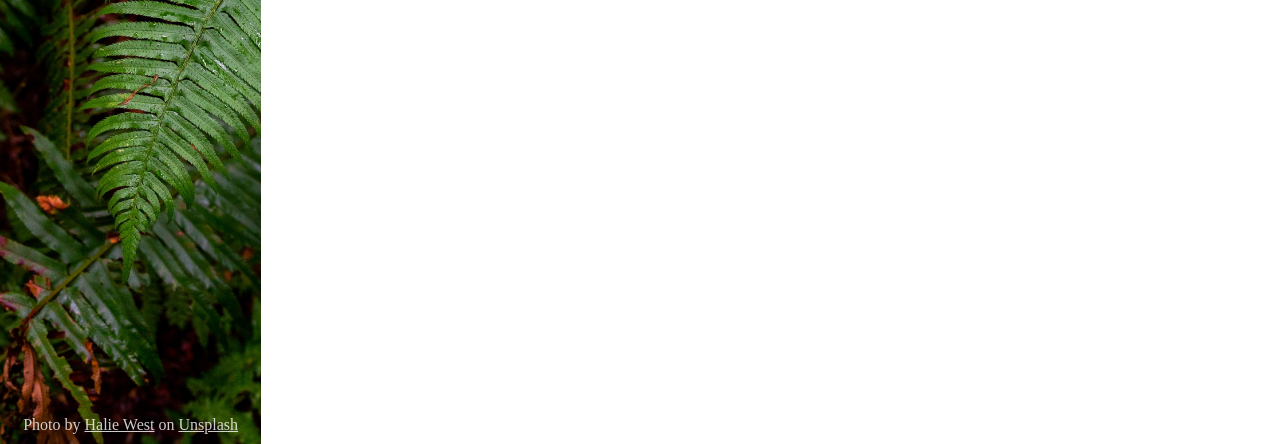
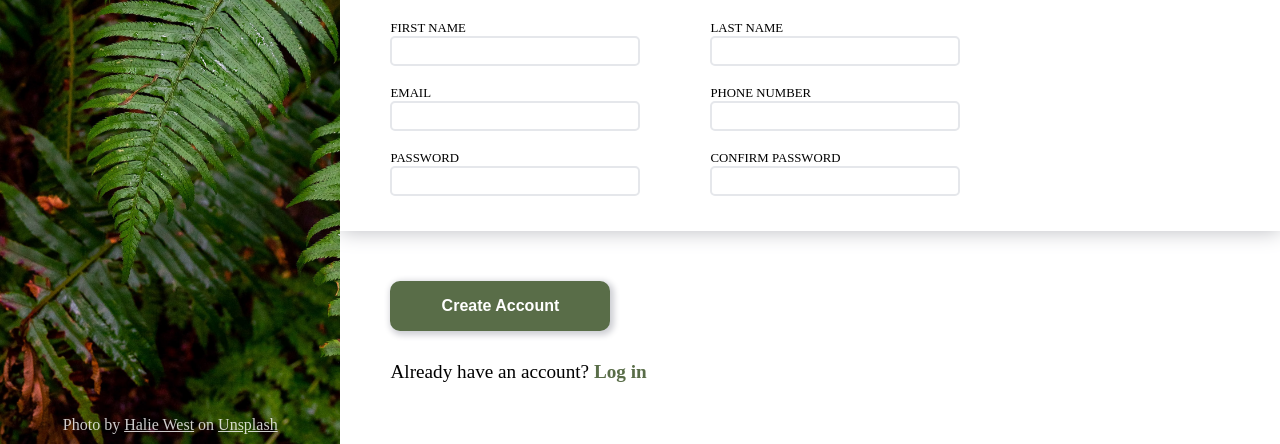
Before and after one commit to WingedGlider/odin-sign-up-form, a plain HTML site: page index.html in a window 1280 px wide. Shown: the part 356-800 px from the top of the page. Drawn offline with Linux system fonts and the light colour scheme.

Commit message:
Modify page structure, apply general styles

```diff
--- a/index.html
+++ b/index.html
@@ -14,24 +14,42 @@
     <span>Photo by <a href="https://unsplash.com/@haliewestphoto?utm_content=creditCopyText&utm_medium=referral&utm_source=unsplash">Halie West</a> on <a href="https://unsplash.com/photos/green-leaf-plant-in-close-up-photography-25xggax4bSA?utm_content=creditCopyText&utm_medium=referral&utm_source=unsplash">Unsplash</a></span>
   </div>
   <form action="" method="post">
-    <div>
+    <div class="form">
         <p>This is not a real online service! You know you need something like this in your life to help you realize your deepest dreams! Sign up <i>now</i> to get started.</p>
         <p>You <i>know</i> you want to.</p>
-        <span>Let's do this!</span>
+        <p>Let's do this!</p>
+        <div class="input">
+          <div class="block">
+            <div>
               <label for="first-name">First Name</label>
               <input type="text" id="first-name">
+            </div>
+            <div>
               <label for="email">Email</label>
               <input type="email" id="email">
+            </div>
+            <div>
               <label for="pass1">Password</label>
-        <input type="password" id="pass1">
+              <input type="password" id="pass1" required>
+            </div>
+          </div>
+          <div class="block">
+            <div>
               <label for="last-name">Last Name</label>
               <input type="text" id="last-name">
+            </div>
+            <div>
               <label for="phone">Phone Number</label>
               <input type="number" id="phone">
+            </div>
+            <div>
               <label for="pass2">Confirm Password</label>
               <input type="password" id="pass2">
             </div>
-    <div>
+          </div>
+        </div>
+    </div>
+    <div class="form-footer">
         <button>Create Account</button>
         <span>Already have an account? <a href="">Log in</a></span>
     </div>
--- a/style.css
+++ b/style.css
@@ -3,8 +3,89 @@ body{
     margin: 0px;
     height: 100vh;
 }
+
+p{
+    width: 60%;
+}
+
 a{
     color: white;
+}
+
+input{
+    height: 24px;
+    border-radius: 5px;
+    border: 2px solid #E5E7EB;
+}
+
+input:focus{
+    outline: none;
+    border: 2px inset #98bb7a;
+}
+
+form{
+    display: flex;
+    flex-direction: column;
+    gap: 50px;
+}
+.form{
+    box-shadow: 0px 0px 20px 0px #babbc0;
+    padding: 100px 0px 35px 50px;
+}
+
+.form-footer{
+    padding-left: 50px;
+    display: flex;
+    flex-direction: column;
+    font-size: 1.2rem;
+}
+.form-footer a{
+    color:#596D48;
+    font-weight: bold;
+    text-decoration: none;
+}
+button{
+    color: white;
+    width: 220px;
+    border-radius: 10px;
+    border: 1px;
+    background-color: #596D48;
+    font-weight: bold;
+    font-size: 1rem;
+    height: 50px;
+    box-shadow: 2px 2px 6px 2px #cdced3;
+    margin-bottom: 30px;
+}
+button:hover{
+    background-color: #85a569;
+}
+.block{
+    display: flex;
+    flex-direction: column;
+    gap: 20px;
+}
+.block div{
+    display: flex;
+    flex-direction: column;
+    width: 250px;
+}
+.input{
+    display: flex;
+    gap: 70px;
+}
+
+form p{
+    font-size: 1.5rem;
+    font-weight: bold;
+}
+
+form p:nth-child(2){
+    margin-bottom: 70px;
+}
+
+label{
+    text-transform: uppercase;
+    font-size: .8rem;
 }
 
 body > div{
@@ -12,7 +93,7 @@ body > div{
     flex-direction: column;
     text-align: center;
     height: 100%;
-    width: 34vw;
+    width: 45vw;
     position: relative;
     background: url(./images/halie-west-25xggax4bSA-unsplash.jpg);
     background-size: cover;
@@ -37,9 +118,11 @@ body > div > span{
     color: white;
     height:  100%;
     font-size: 5rem;
+    opacity: .8;
     display: flex;
     justify-content: center;
     align-items: center;
+    gap: 10px;
 }
 .banner img{
     height: 130px;
```
Lines whose indentation alone changed are shown as unchanged.
